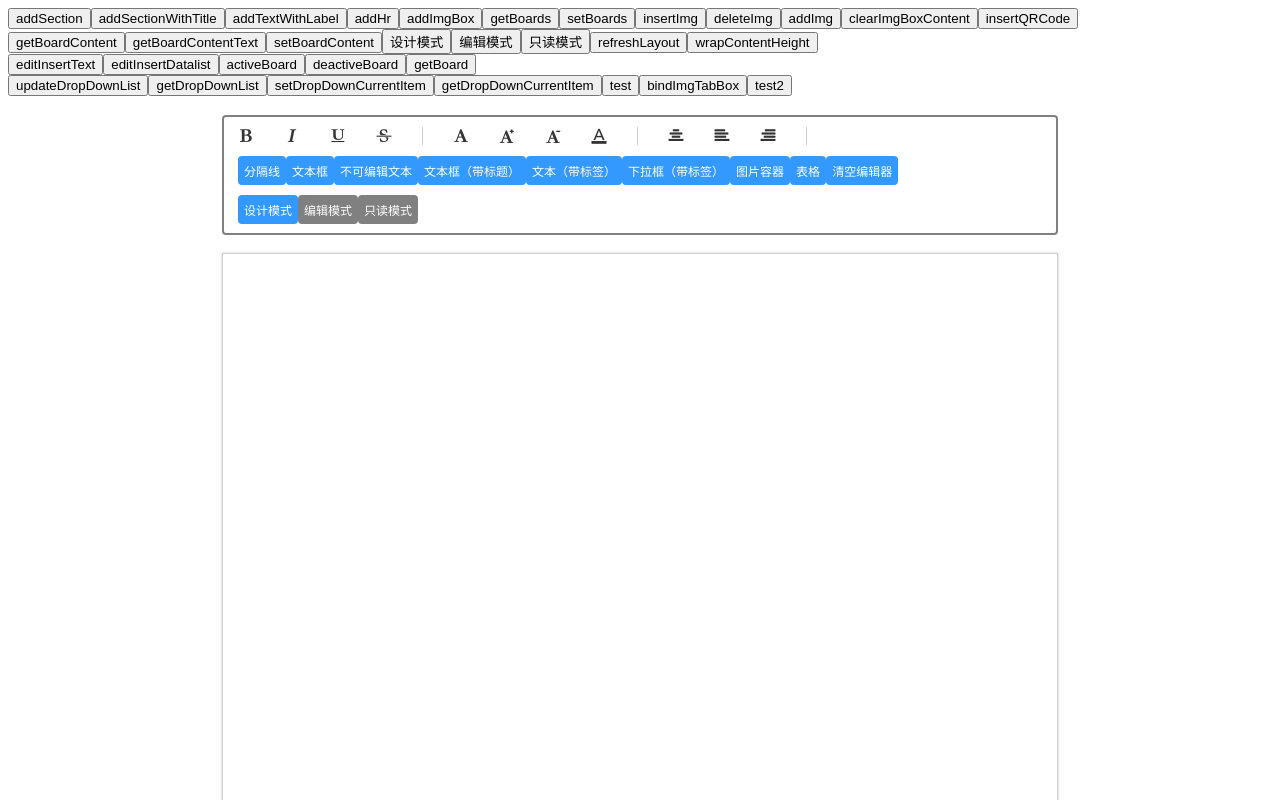
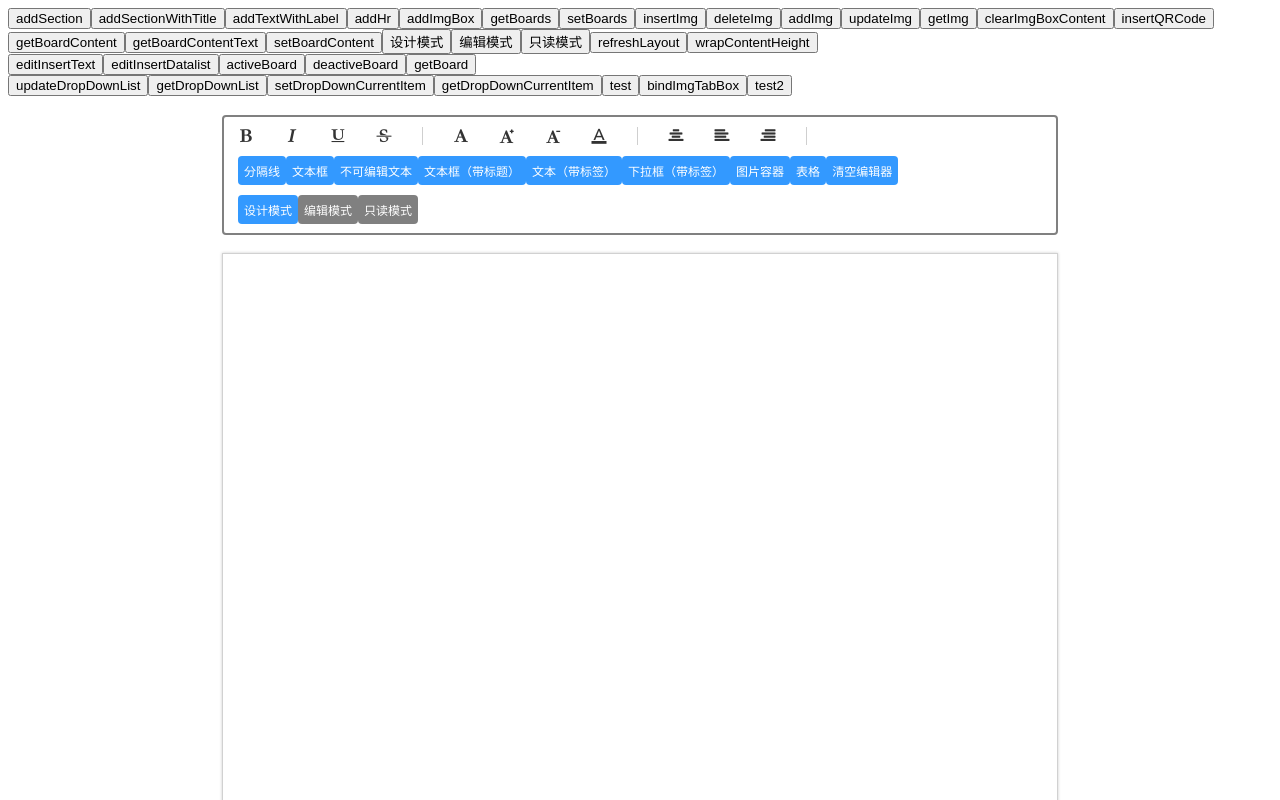
Before and after one commit to MaxYYYYY/vue-maxeditor, a Vue app: page / in a window 1280 px wide. Shown: the top 800 px of the page. Built offline with nearby package versions, Linux system fonts and the light colour scheme.

Commit message:
图片容器：新增getImg、updateImg方法

```diff
--- a/src/App.vue
+++ b/src/App.vue
@@ -10,6 +10,8 @@
     <button @click="insertImg">insertImg</button>
     <button @click="deleteImg">deleteImg</button>
     <button @click="addImg">addImg</button>
+    <button @click="updateImg">updateImg</button>
+    <button @click="getImg">getImg</button>
     <button @click="clearImgBoxContent">clearImgBoxContent</button>
     <button @click="insertQRCode">insertQRCode</button>
     <br/>
@@ -68,8 +70,19 @@
         this.$refs.maxeditor.wrapContentHeight(index)
       },
       refreshLayout(){
-        let index = prompt('请输入index');
-        this.$refs.maxeditor.refreshLayout(index)
+        let id = prompt('id');
+        this.$refs.maxeditor.refreshLayout(id)
+      },
+      updateImg() {
+        let id = prompt('请输入id');
+        let img = prompt('img');
+        let imgJson = JSON.parse(img);
+        this.$refs.maxeditor.updateImg(id, imgJson)
+      },
+      getImg() {
+        let id = prompt('请输入id');
+        let key = prompt('请输入key');
+        document.getElementById('temp').innerText = JSON.stringify(this.$refs.maxeditor.getImg(id, key))
       },
       addImg() {
         let id = prompt('请输入id');
--- a/src/assets/maxeditor.vue
+++ b/src/assets/maxeditor.vue
@@ -518,6 +518,53 @@
           cb(imgDom);
         });
       },
+      getImg(id, key) {
+        let temp = this.maxeditor_boards;
+        this.checkId(id, function (index) {
+          let isExist = false;
+          let imgObj = {};
+          temp[index].imgs.forEach(function (img, idx) {
+            if (img.key === key) {
+              isExist = true;
+              imgObj = temp[index].imgs[idx];
+            }
+          });
+          if (isExist) {
+            console.log(imgObj)
+            return imgObj;
+          } else {
+            throw new Error('MaxEditor:' + id + '中' + key + '不存在，无法获取图片');
+          }
+        }, function () {
+          throw new Error('MaxEditor:' + id + '不存在，无法获取扫描图')
+        })
+      },
+      //根据key值更新容器内图片
+      updateImg(id, img, cb = (imgDom) => {
+        console.log(imgDom)
+      }) {
+        try {
+          if (typeof JSON.parse(img) === "object") {
+            img = JSON.parse(img)
+          }
+        } catch (e) {
+        }
+        let temp = this.maxeditor_boards;
+        this.checkId(id, function (index) {
+          temp[index].imgs.forEach(function (i, idx) {
+            if (i.key === img.key) {
+              temp[index].imgs.splice(idx, 1, img);
+            }
+          });
+        }, function () {
+          throw new Error('MaxEditor:' + id + '不存在，无法更新图片');
+        });
+        this.$set(this.maxeditor_boards, temp);
+        this.$nextTick(function () {
+          let imgDom = document.getElementById(id + '_imgDom_' + img.key + '_' + this.maxEditorRootId);
+          cb(imgDom);
+        });
+      },
 
       clearImgBoxContent(id) {
         let temp = this.maxeditor_boards;
@@ -931,9 +978,6 @@
           this.setBoards(temp)
         })
       },
-      test(){
-        this.refreshLayout(this.maxeditor_current_id)
-      },
       //刷新排版，向下调整
       refreshLayout(id) {
         let baseBoxIndex;
```
Also changed, not shown: 1 other file (tests, documents, lock files or other folders).
